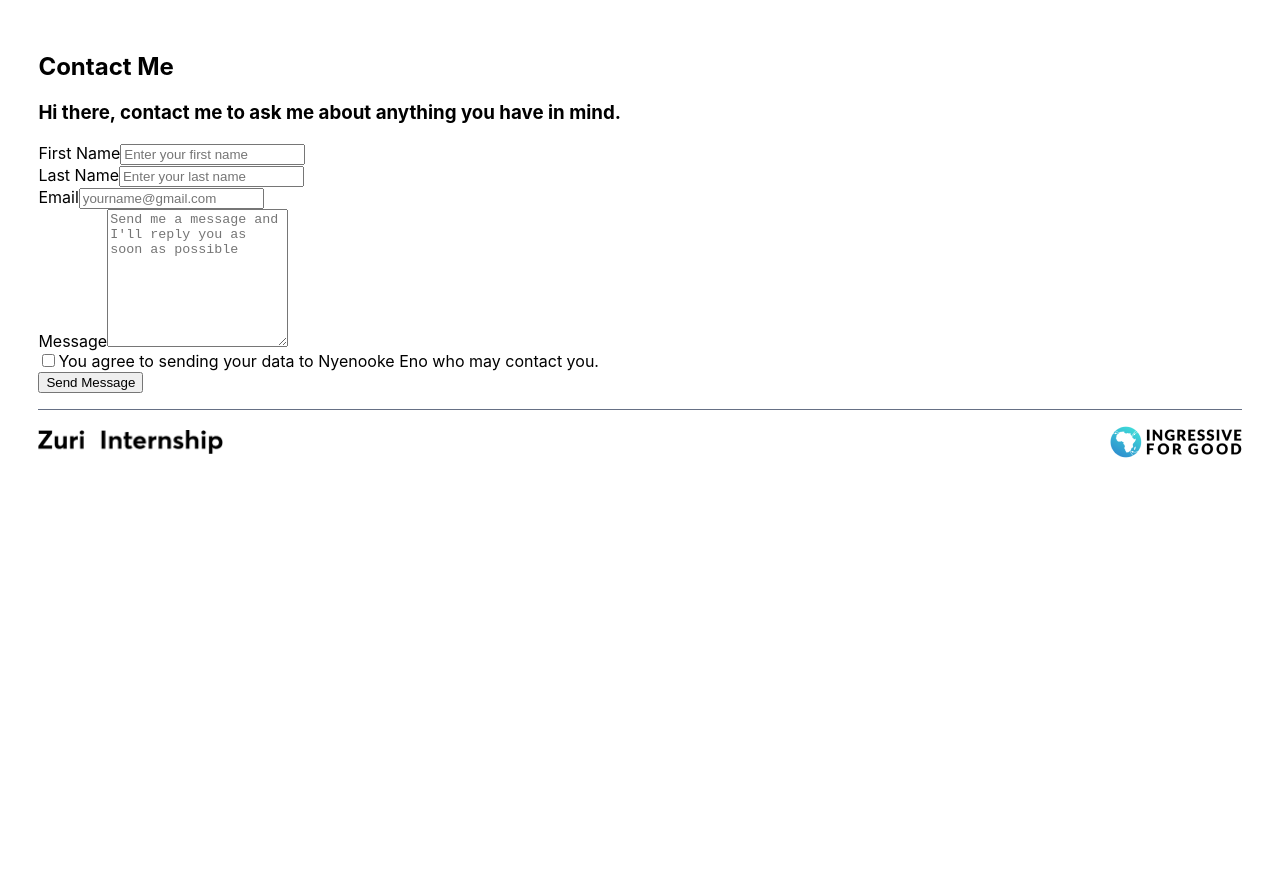
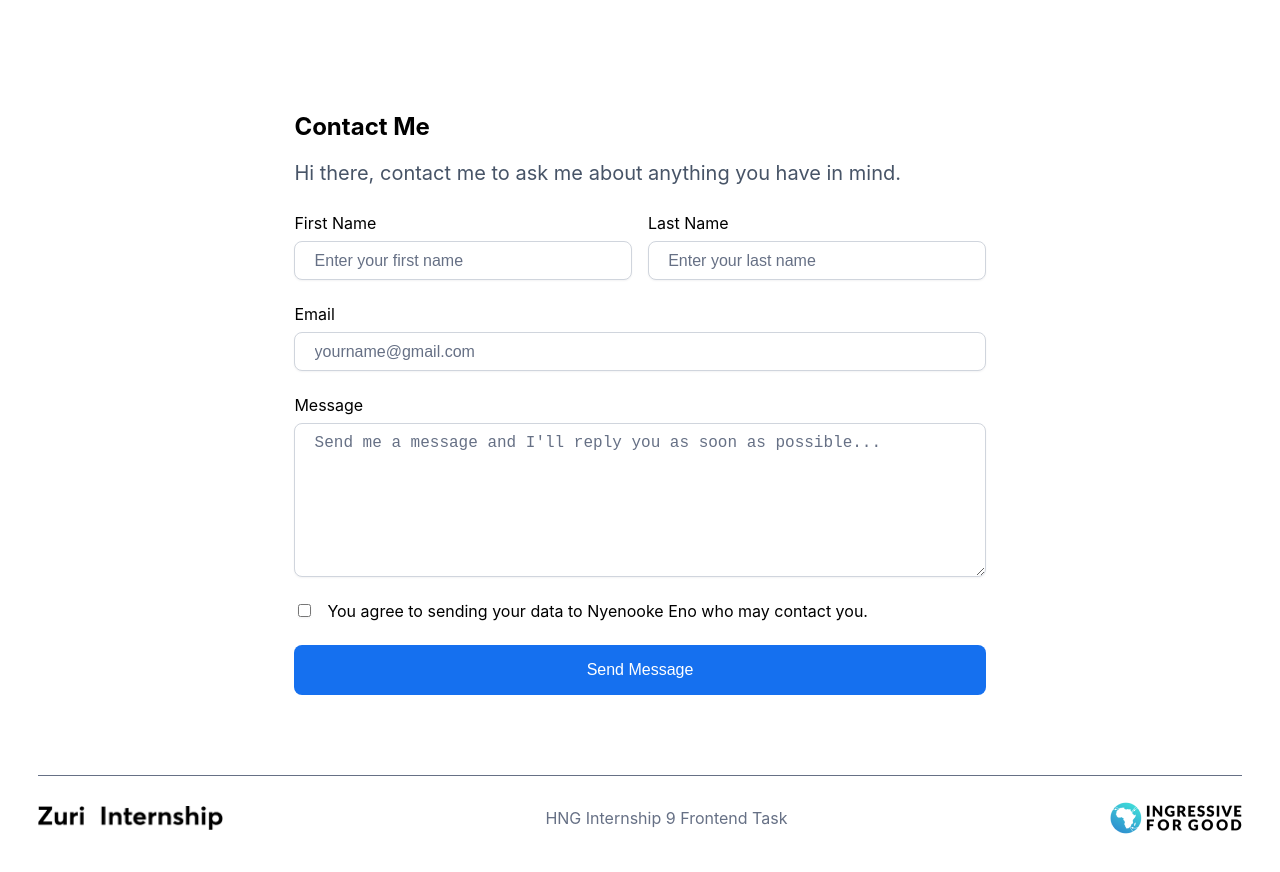
Before and after one commit to nyeno/HNG, a React (Create React App) app in the folder stage-1/: page /contact in a window 1280 px wide. Shown: the top 872 px of the page. Before the commit the page ends 800 px from the top, so only its background shows below. Built offline with nearby package versions, Linux system fonts and the light colour scheme.

Commit message:
feat: Added styling for form

```diff
--- a/stage-1/public/index.html
+++ b/stage-1/public/index.html
@@ -9,6 +9,10 @@
       name="description"
       content="Nyenooke HNG Task 1"
     />
+
+    <link rel="preconnect" href="https://fonts.googleapis.com">
+    <link rel="preconnect" href="https://fonts.gstatic.com" crossorigin>
+    <link href="https://fonts.googleapis.com/css2?family=Nunito+Sans:wght@300;600;800&display=swap" rel="stylesheet">
     <link rel="apple-touch-icon" href="%PUBLIC_URL%/logo192.png" />
     <!--
       manifest.json provides metadata used when your web app is installed on a
--- a/stage-1/src/App.css
+++ b/stage-1/src/App.css
@@ -1,4 +1,5 @@
 .App {
   text-align: center;
   padding: 2em 3vw 0;
+  font-family: 'Inter','Nunito Sans', sans-serif;
 }
--- a/stage-1/src/comps/Contact.css
+++ b/stage-1/src/comps/Contact.css
@@ -1,15 +1,71 @@
 .contact-me{
     text-align: left;
+    margin: 2em 2vw;
+}
+.contact-me>p{
+    color: #475467;
+    font-weight: 400;
+    font-size: 1.25rem;
+}
+label{
+    margin: 0.5em 0;
+}
 
+#btn__submit{
+    outline: none;
+    border: none;
+    display: flex;
+    justify-content: center;
+    font-size: 1rem;
+    background-color: hsla(215, 87%, 51%, 1);
+    color: #fff;
+    text-align: center;
+    padding: 1em;
+    border-radius: 8px;
+}
+
+form{
+    display: grid;
+    grid-template-columns: 1fr;
+    grid-gap: 1em;
+}
+
+form div{
+    display: flex;
+    flex-direction: column;
+}
+.check{
+    flex-direction: row;
+    align-items: center;
+
+}
+.check > *{
+    margin-right: 1em;
+}
+
+input, textarea{
+    padding: 0.6em 1.2em;
+    border: 1px solid hsla(216, 16%, 84%, 1);
+    box-shadow: 0px 1px 2px rgba(16, 24, 40, 0.05);
+    border-radius: 8px;
+    outline: none;
+    font-size: 1rem;
+    color: #101828;
+}
+input::placeholder, textarea::placeholder{
+    color: #667085;
+}
+input:focus, textarea:focus{
+    border: 1px solid #84CAFF;
+    box-shadow: 0px 1px 2px rgba(16, 24, 40, 0.05);
 }
 
 #message{
     height: 132px;
 
 }
-p{
-    font-size: 12px;
-    padding: 3px;
+.error-message{
+    font-size: 1rem;
     color: red;
     display: none;
 }
@@ -21,3 +77,34 @@ input:invalid[focused="true"],textarea:invalid[focused="true"] {
 input:invalid[focused="true"]~ p ,textarea:invalid[focused="true"]~ p{
     display: block;
 }
+
+
+
+@media screen and (min-width: 1200px){
+    .contact-me{
+        margin: 5em 20vw;
+    }
+    form{
+        display: grid;
+        grid-template-columns: 1fr 1fr;
+        grid-gap: 1em;
+    }
+    form .first{
+        grid-column-start: span 1;
+    }
+    form .last{
+        grid-column-start: span 1;
+    }
+    form div{
+        display: flex;
+        flex-direction: column;
+        grid-column-start: span 2;
+    }
+    button{
+        grid-column-start: span 2;
+    }
+    .check{
+        flex-direction: row;
+
+    }
+}
--- a/stage-1/src/comps/Contact.js
+++ b/stage-1/src/comps/Contact.js
@@ -3,7 +3,7 @@ import './Contact.css'
 
 export default function Contact() {
   const name = "Nyenooke Eno"
-  const [focused, setFocused] = useState(false);
+ // const [focused, setFocused] = useState(false);
   const [blur, setBlur] = useState({
     first: false,
     last: false,
@@ -14,7 +14,7 @@ export default function Contact() {
   });
 
   const handleFocus = (e) => {
-    setFocused(true);
+    //setFocused(true);
     setBlur({ ...blur, [e.target.name]: true });
     //console.log(blur)
   };
@@ -25,37 +25,34 @@ export default function Contact() {
         <h2>
             Contact Me
         </h2>
-        <h3>Hi there, contact me to ask me about anything you have in mind.</h3>
-        <form>
-            <div className='names'>
-                <div>
-                    <label>First Name</label>
-                    <input id="first_name" name='first' type="text" required placeholder='Enter your first name' onBlur={handleFocus} focused={blur['first'].toString()}/>
-                    <p>Please enter your first name</p>
-                </div>
-                <div>
-                    <label>Last Name</label>
-                    <input id="last_name" name='last' type="text" required placeholder='Enter your last name' onBlur={handleFocus} focused={blur['last'].toString()}/>
-                    <p>Please enter your last name</p>
-                </div>
+        <p>Hi there, contact me to ask me about anything you have in mind.</p>
+        <form className='form'>
+            <div className='first'>
+                <label>First Name</label>
+                <input id="first_name" name='first' type="text" required placeholder='Enter your first name' onBlur={handleFocus} focused={blur['first'].toString()}/>
+                <p className='error-message'>Please enter your first name</p>
+            </div>
+            <div className='last'>
+                <label>Last Name</label>
+                <input id="last_name" name='last' type="text" required placeholder='Enter your last name' onBlur={handleFocus} focused={blur['last'].toString()}/>
+                <p className='error-message'>Please enter your last name</p>
             </div>
             <div>
                 <label>Email</label>
                 <input id="email" name='email' type="email" required placeholder='yourname@gmail.com' onBlur={handleFocus} focused={blur['email'].toString()}/>
-                <p>Please provide a valid email address</p>
+                <p className='error-message'>Please provide a valid email address</p>
             </div>
             <div>
                 <label>Message</label>
-                <textarea id="message" name='message' required placeholder="Send me a message and I'll reply you as soon as possible" onBlur={handleFocus} onFocus={handleFocus} focused={focused.toString()}/>
-                <p>Please enter a message</p>
+                <textarea id="message" name='message' required placeholder="Send me a message and I'll reply you as soon as possible..." onBlur={handleFocus} focused={blur['message'].toString()}/>
+                <p className='error-message'>Please enter a message</p>
 
             </div>
-            <div>
+            <div className='check'>
                 <input type="checkbox" name='checked' required/>
                 <label>You agree to sending your data to {name} who may contact you.</label>
-                <p>Please check the box</p>
             </div>
-            <button id="btn__submit">Send Message</button>
+            <button id="btn__submit" type='submit'>Send Message</button>
         </form>
     </div>
   )
--- a/stage-1/src/comps/Footer.css
+++ b/stage-1/src/comps/Footer.css
@@ -4,6 +4,17 @@
   text-align: left;
   margin: 1em 5vw;
 
+}
+#vector{
+  height: 24.73708152770996px;
+  width: 185.0301055908203px;
+}
+#i4g{
+  height: 32px;
+  width: 132.1290283203125px;
+}
+footer p{
+  color: #667085;;
 }
 @media screen and (min-width: 1200px) {
   .footer{
@@ -14,16 +25,6 @@
     margin: 1em 0;
     padding: 1em 0;
   }
-  #vector{
-    height: 24.73708152770996px;
-    width: 185.0301055908203px;
-  }
-  #i4g{
-    height: 32px;
-    width: 132.1290283203125px;
-  }
-  footer p{
-    color: #667085;;
-  }
+
 
 }
--- a/stage-1/src/comps/Footer.js
+++ b/stage-1/src/comps/Footer.js
@@ -9,7 +9,7 @@ export default function Footer() {
   return (
     <footer className="footer" id="">
         <img src={vector} id="vector" alt="logo"/>
-        <p>HNG Internship 9 Frontend Task</p>
+        <p className='fp'>HNG Internship 9 Frontend Task</p>
         <img src={i4g} id="i4g" alt="logo"/>
     </footer>
   )
```
